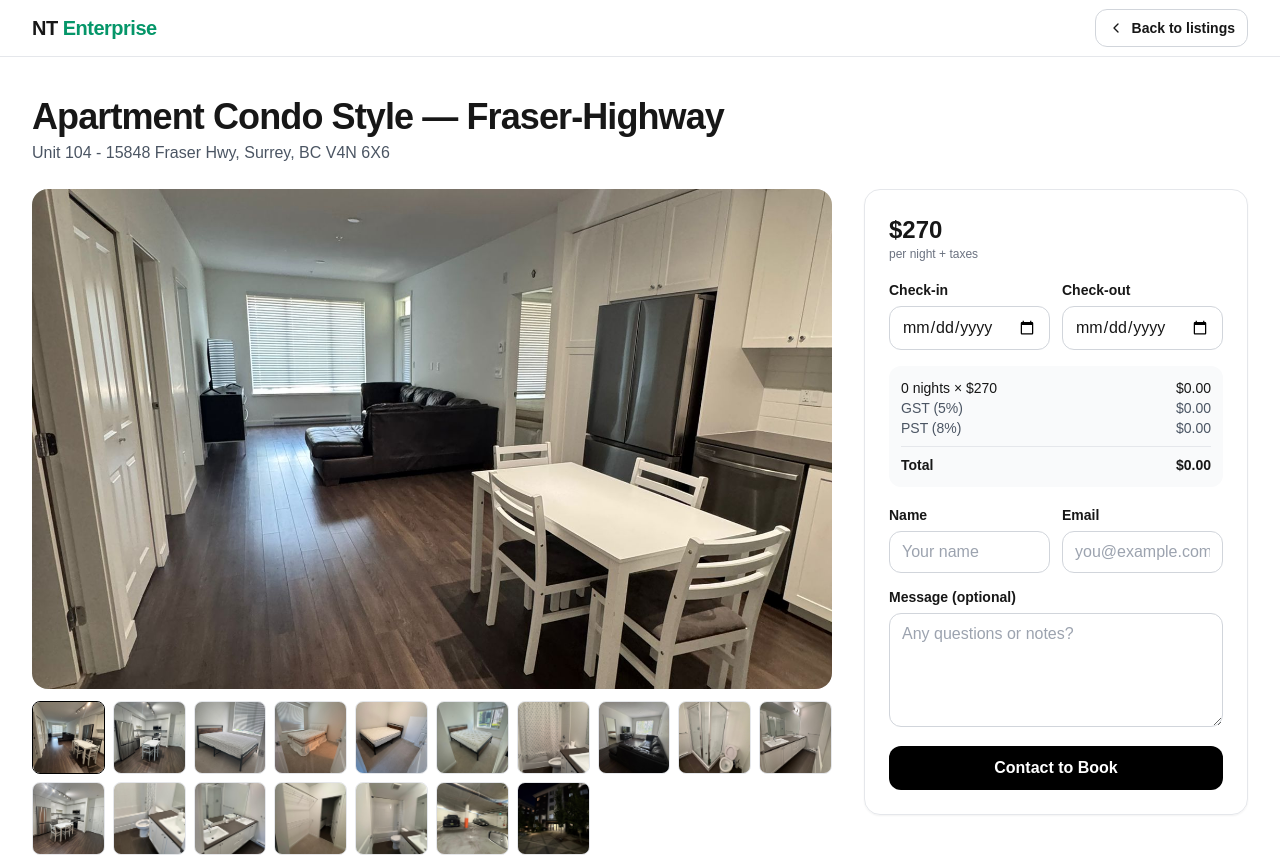
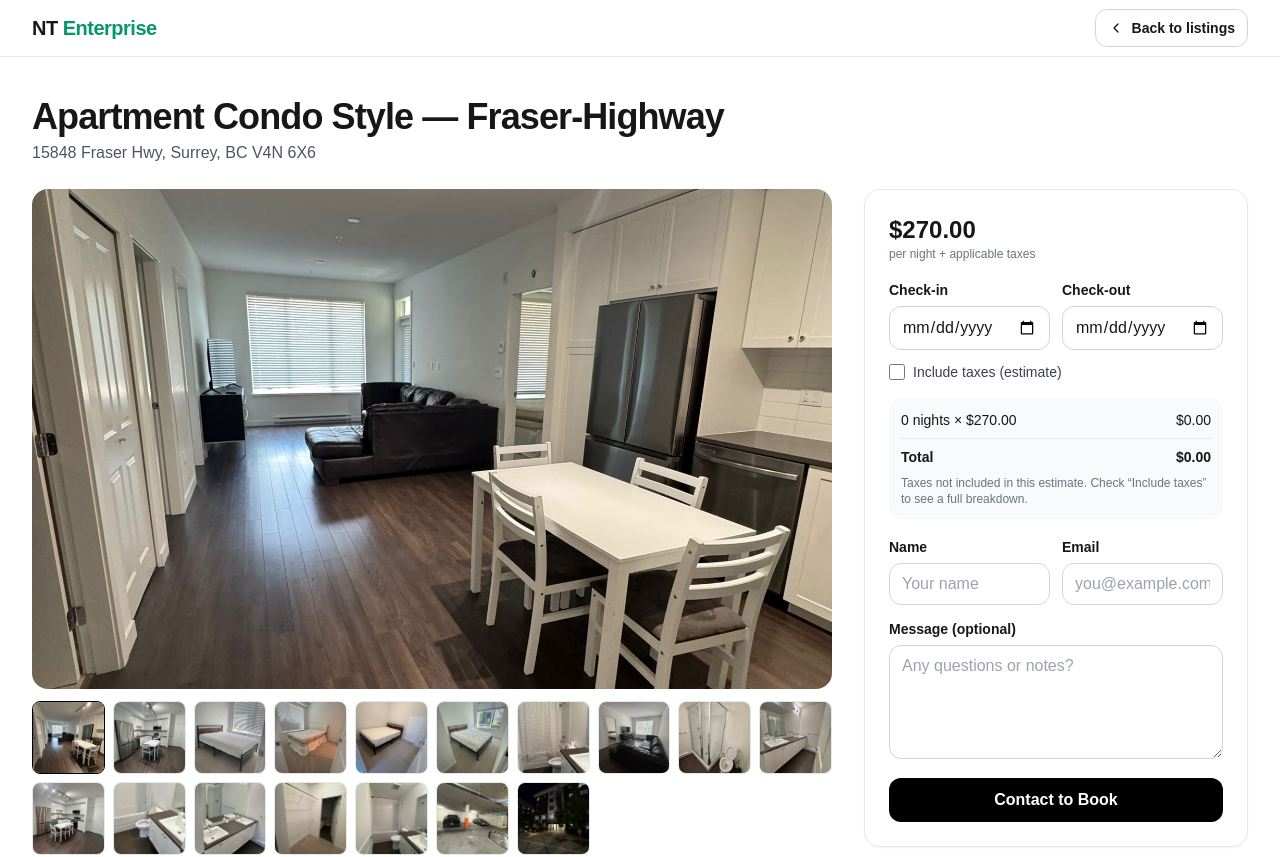
Before and after one commit to ActFastGitHub/NTEnterprise, a Next.js app: page /properties/Fraser-Highway in a window 1280 px wide. Shown: the top 857 px of the page. Built offline with nearby package versions, Linux system fonts and the light colour scheme.

Commit message:
Patched booking widget to only show straightforward computation unless taxes estimate has been checked

```diff
--- a/app/(site)/properties/components/BookingWidget.tsx
+++ b/app/(site)/properties/components/BookingWidget.tsx
@@ -3,21 +3,20 @@
 
 import { useMemo, useState } from "react";
 import toast from "react-hot-toast";
-import { DEFAULT_NIGHTLY_PRICE, TAX_GST, TAX_PST } from "../propertiesData";
+import { computeBookingTotals, formatCAD } from "../utils/pricing";
 
 function diffNights(start?: string, end?: string) {
   if (!start || !end) return 0;
   const s = new Date(start);
   const e = new Date(end);
   const ms = e.getTime() - s.getTime();
-  const nights = Math.max(0, Math.round(ms / (1000 * 60 * 60 * 24)));
-  return nights;
+  return Math.max(0, Math.round(ms / (1000 * 60 * 60 * 24)));
 }
 
 type Props = {
-  propertyName: string;   // e.g., "Townhouse Style — 96"
+  propertyName: string;     // e.g., "Townhouse Style — 96"
   propertyAddress: string;
-  nightlyPrice?: number;
+  nightlyPrice: number;     // property-specific nightly price (required)
 };
 
 export default function BookingWidget({
@@ -32,13 +31,11 @@ export default function BookingWidget({
   const [message, setMessage] = useState("");
   const [sending, setSending] = useState(false);
 
-  const price = nightlyPrice ?? DEFAULT_NIGHTLY_PRICE;
+  // NEW: toggle to include taxes (estimate). Default OFF => straight subtotal only.
+  const [includeTaxes, setIncludeTaxes] = useState(false);
 
   const nights = useMemo(() => diffNights(startDate, endDate), [startDate, endDate]);
-  const subtotal = nights * price;
-  const gst = subtotal * TAX_GST;
-  const pst = subtotal * TAX_PST;
-  const total = subtotal + gst + pst;
+  const totals = useMemo(() => computeBookingTotals(nightlyPrice, nights), [nightlyPrice, nights]);
 
   async function handleSubmit(e: React.FormEvent) {
     e.preventDefault();
@@ -46,33 +43,39 @@ export default function BookingWidget({
       toast.error("Please enter your name and email.");
       return;
     }
-
     setSending(true);
 
-    const bookingBlock =
-      nights > 0
-        ? [
+    const lines: string[] = [
       "---- Booking Details ----",
       `Property: ${propertyName}`,
       `Address: ${propertyAddress}`,
-            startDate ? `Check-in: ${startDate}` : "",
-            endDate ? `Check-out: ${endDate}` : "",
-            `Nights: ${nights}`,
-            `Nightly: $${price.toFixed(2)}`,
-            `Subtotal: $${subtotal.toFixed(2)}`,
-            `GST (5%): $${gst.toFixed(2)}`,
-            `PST (8%): $${pst.toFixed(2)}`,
-            `Total: $${total.toFixed(2)}`,
-          ]
-            .filter(Boolean)
-            .join("\n")
-        : "";
+    ];
+    if (startDate) lines.push(`Check-in: ${startDate}`);
+    if (endDate) lines.push(`Check-out: ${endDate}`);
+    lines.push(`Nights: ${nights}`);
+    lines.push(`Nightly: ${formatCAD(nightlyPrice)}`);
+    lines.push(`Subtotal: ${formatCAD(totals.base)}`);
 
-    const finalMessage =
-      [message?.trim(), bookingBlock].filter(Boolean).join("\n\n") || "(No message provided)";
+    if (includeTaxes && nights > 0) {
+      lines.push(
+        totals.provincialTaxesApplied
+          ? "Taxes: GST (5%) + PST (8%) + MRDT (3%)"
+          : "Taxes: GST (5%) only (stay ≥ 27 nights)"
+      );
+      lines.push(`GST: ${formatCAD(totals.gst)}`);
+      if (totals.provincialTaxesApplied) {
+        lines.push(`PST: ${formatCAD(totals.pst)}`);
+        lines.push(`MRDT: ${formatCAD(totals.mrdt)}`);
+      }
+      lines.push(`Total (incl. taxes): ${formatCAD(totals.total)}`);
+    } else {
+      lines.push("Taxes: not included in this estimate");
+      lines.push(`Total (subtotal only): ${formatCAD(totals.base)}`);
+    }
+
+    const finalMessage = [message?.trim(), lines.join("\n")].filter(Boolean).join("\n\n");
 
     try {
-      // Reuse your existing Contact API: expects { name, email, message, category }
       const res = await fetch("/api/contact", {
         method: "POST",
         headers: { "Content-Type": "application/json" },
@@ -86,11 +89,7 @@ export default function BookingWidget({
 
       if (!res.ok) throw new Error("Failed to send message");
       toast.success("Thanks! We’ve received your inquiry.");
-      setName("");
-      setEmail("");
-      setMessage("");
-      setStartDate("");
-      setEndDate("");
+      setName(""); setEmail(""); setMessage(""); setStartDate(""); setEndDate("");
     } catch (err) {
       console.error(err);
       toast.error("Sorry—something went wrong. Please try again.");
@@ -105,8 +104,8 @@ export default function BookingWidget({
     <div className="w-full rounded-2xl border border-gray-200 p-4 sm:p-6 shadow-sm">
       <div className="flex items-end justify-between gap-4">
         <div>
-          <div className="text-2xl font-extrabold">${price}</div>
-          <div className="text-xs text-gray-500">per night + taxes</div>
+          <div className="text-2xl font-extrabold">{formatCAD(nightlyPrice)}</div>
+          <div className="text-xs text-gray-500">per night + applicable taxes</div>
         </div>
       </div>
 
@@ -134,29 +133,71 @@ export default function BookingWidget({
         </div>
       </div>
 
+      {/* Toggle: include taxes */}
+      <div className="mt-3 flex items-center gap-2">
+        <input
+          id="includeTaxes"
+          type="checkbox"
+          className="h-4 w-4 rounded border-gray-300"
+          checked={includeTaxes}
+          onChange={(e) => setIncludeTaxes(e.target.checked)}
+        />
+        <label htmlFor="includeTaxes" className="text-sm text-gray-700">
+          Include taxes (estimate)
+        </label>
+      </div>
+
       {/* Summary */}
       <div className="mt-4 rounded-xl bg-gray-50 p-3 text-sm">
         <div className="flex justify-between">
           <span>
-            {nights} night{nights === 1 ? "" : "s"} × ${price}
+            {nights} night{nights === 1 ? "" : "s"} × {formatCAD(nightlyPrice)}
           </span>
-          <span>${subtotal.toFixed(2)}</span>
+          <span>{formatCAD(totals.base)}</span>
+        </div>
+
+        {includeTaxes && nights > 0 ? (
+          <>
+            <div className="flex justify-between text-gray-600">
+              <span>GST (5%)</span>
+              <span>{formatCAD(totals.gst)}</span>
+            </div>
+            {totals.provincialTaxesApplied && (
+              <>
+                <div className="flex justify-between text-gray-600">
+                  <span>PST (8%)</span>
+                  <span>{formatCAD(totals.pst)}</span>
                 </div>
                 <div className="flex justify-between text-gray-600">
-          <span>GST (5%)</span>
-          <span>${gst.toFixed(2)}</span>
+                  <span>MRDT (3%)</span>
+                  <span>{formatCAD(totals.mrdt)}</span>
                 </div>
-        <div className="flex justify-between text-gray-600">
-          <span>PST (8%)</span>
-          <span>${pst.toFixed(2)}</span>
-        </div>
+              </>
+            )}
             <div className="mt-2 border-t pt-2 flex justify-between font-bold">
               <span>Total</span>
-          <span>${total.toFixed(2)}</span>
+              <span>{formatCAD(totals.total)}</span>
             </div>
+            <p className="text-xs text-gray-500 mt-2">
+              {totals.provincialTaxesApplied
+                ? "Stays of 26 nights or less include GST, PST, and MRDT."
+                : "Stays of 27 nights or more are GST-only (no PST/MRDT)."}
+            </p>
+          </>
+        ) : (
+          <>
+            <div className="mt-2 border-t pt-2 flex justify-between font-bold">
+              <span>Total</span>
+              <span>{formatCAD(totals.base)}</span>
+            </div>
+            <p className="text-xs text-gray-500 mt-2">
+              Taxes not included in this estimate. Check “Include taxes” to see a full breakdown.
+            </p>
+          </>
+        )}
       </div>
 
-      {/* Contact form (reuses /api/contact) */}
+      {/* Contact form */}
       <form onSubmit={handleSubmit} className="mt-4 space-y-3">
         <div className="grid grid-cols-1 sm:grid-cols-2 gap-3">
           <div>
--- a/app/(site)/properties/propertiesData.ts
+++ b/app/(site)/properties/propertiesData.ts
@@ -1,27 +1,21 @@
 // app/(site)/properties/propertiesData.ts
 export type Property = {
-  slug: string;            // folder name under /public/properties/[slug]
-  name: string;            // display label (e.g., "96")
+  slug: string;
+  name: string;
   address: string;
   unitType: string;
   amenities: string[];
   shortDescription: string;
-  imageCount: number;      // number of images: /public/properties/[slug]/1.jpg..imageCount.jpg
-  nightlyPrice?: number;   // defaults to DEFAULT_NIGHTLY_PRICE
-  mapEmbedUrl?: string;    // optional Google Maps <iframe> src
+  nightlyPrice: number;     // ← property-specific nightly price (required)
+  imageCount?: number;      // no longer used by the gallery, but harmless if present
+  mapEmbedUrl?: string;
 };
 
-// Default pricing & BC tax (GST 5% + PST 8% = 13%)
-export const DEFAULT_NIGHTLY_PRICE = 270;
-export const TAX_GST = 0.05;
-export const TAX_PST = 0.08;
-
-// Data seed (add more as needed)
 export const PROPERTIES: Property[] = [
   {
     slug: "Fraser-Highway",
     name: "Fraser-Highway",
-    address: "Unit 104 - 15848 Fraser Hwy, Surrey, BC V4N 6X6",
+    address: "15848 Fraser Hwy, Surrey, BC V4N 6X6",
     unitType: "Apartment Condo Style",
     amenities: [
       "3 Bedroom",
@@ -35,13 +29,13 @@ export const PROPERTIES: Property[] = [
     ],
     shortDescription:
       "Modern 3BR condo with parking and fast Wi-Fi—great for families or work stays.",
-    imageCount: 6,
+    nightlyPrice: 270,  // ← edit per property anytime
     mapEmbedUrl: "https://www.google.com/maps/embed?pb=!1m18!1m12!1m3!1d2361.1644568379297!2d-122.78778632401985!3d49.15934987948055!2m3!1f0!2f0!3f0!3m2!1i1024!2i768!4f13.1!3m3!1m2!1s0x5485d11721c26b2d%3A0x2cb173e6a8d4727e!2s15848%20Fraser%20Hwy%2C%20Surrey%2C%20BC%20V4N%206X6!5e1!3m2!1sen!2sca!4v1756412102763!5m2!1sen!2sca",
   },
   {
     slug: "162-A",
     name: "162-A",
-    address: "Unit 13 - 9678 162 A St, Surrey, BC V4N 2E4",
+    address: "9678 162 A St, Surrey, BC V4N 2E4",
     unitType: "Townhouse Style",
     amenities: [
       "4 Bedroom",
@@ -57,7 +51,7 @@ export const PROPERTIES: Property[] = [
     ],
     shortDescription:
       "Spacious 4BR townhouse with garage and dining room—ideal for longer stays.",
-    imageCount: 8,
+    nightlyPrice: 270,  // ← edit per property anytime
     mapEmbedUrl: "https://www.google.com/maps/embed?pb=!1m18!1m12!1m3!1d295.03307854376254!2d-122.77190886352882!3d49.178221837619844!2m3!1f0!2f0!3f0!3m2!1i1024!2i768!4f13.1!3m3!1m2!1s0x5485d7306bb11505%3A0x5e651d245a441d03!2s9678%20162%20A%20St%2C%20Surrey%2C%20BC%20V4N%202E4!5e1!3m2!1sen!2sca!4v1756412475484!5m2!1sen!2sca",
-  }
+  },
 ];
--- /dev/null
+++ b/app/(site)/properties/utils/pricing.ts
@@ -0,0 +1,43 @@
+// app/(site)/properties/_utils/pricing.ts
+// Rule: ≤26 nights => GST + PST + MRDT; ≥27 nights => GST only.
+
+export const TAX = {
+  GST: 0.05, // 5%
+  PST: 0.08, // 8%
+  MRDT: 0.03 // 3% (adjust if your municipality differs)
+};
+
+export type BookingTotals = {
+  nights: number;
+  nightly: number;
+  base: number;
+  gst: number;
+  pst: number;
+  mrdt: number;
+  total: number;
+  provincialTaxesApplied: boolean; // true when ≤26 nights
+};
+
+export function computeBookingTotals(nightly: number, nights: number): BookingTotals {
+  const n = Math.max(0, nights);
+  const base = nightly * n;
+  const provincialTaxesApplied = n <= 26;
+
+  const gst = base * TAX.GST;
+  const pst = provincialTaxesApplied ? base * TAX.PST : 0;
+  const mrdt = provincialTaxesApplied ? base * TAX.MRDT : 0;
+
+  return {
+    nights: n,
+    nightly,
+    base,
+    gst,
+    pst,
+    mrdt,
+    total: base + gst + pst + mrdt,
+    provincialTaxesApplied
+  };
+}
+
+export const formatCAD = (v: number) =>
+  v.toLocaleString("en-CA", { style: "currency", currency: "CAD", maximumFractionDigits: 2 });
```
Lines whose indentation alone changed are shown as unchanged.
